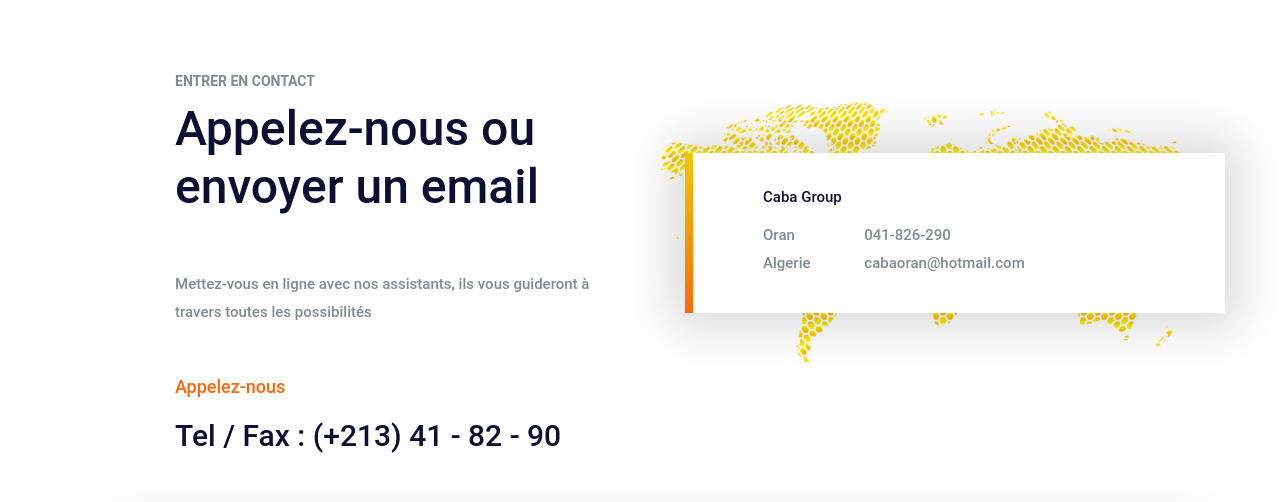
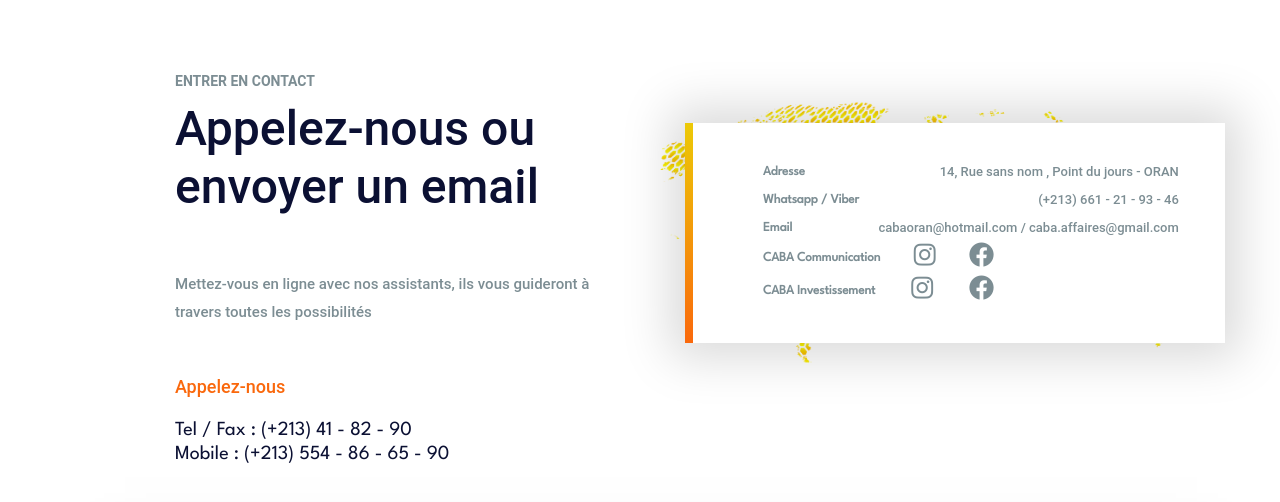
Before and after one commit to spetsz/caba, a plain HTML site: page index.html in a window 1280 px wide. Shown: the part 2060-2562 px from the top of the page. Drawn offline with nearby package versions, Linux system fonts and the light colour scheme.

Commit message:
contacts added

```diff
--- a/css/style.css
+++ b/css/style.css
@@ -1408,9 +1408,8 @@ i:before {
 }
 
 .touch_details h4 {
-  font-size: 30px;
+  font-size: 20px;
   color: #0b1033;
-  font-family: "Roboto", sans-serif;
   font-weight: 500;
 }
 
@@ -1461,7 +1460,7 @@ i:before {
 
 .bd-callout p {
   color: #7c8d93;
-  font-size: 15px;
+  font-size: 13px;
   font-family: "Roboto", sans-serif;
   font-weight: 500;
   line-height: 28px;
@@ -2448,3 +2447,27 @@ iframe{
   width: 100%;
   margin: 50px auto;
 }
+
+
+.contact_link{
+  text-decoration: none !important;
+  color: inherit;
+  outline: none;
+  padding: 0;
+  margin: 0;
+}
+
+.contact_link i {
+  font-size:  25px;
+}
+
+.fa-instagram:hover{
+  color : #d62976 !important
+}
+
+.bd-callout p{
+  width: 90%;
+  display: flex;
+  align-items: center;
+  justify-content: space-between;
+}
--- a/index.html
+++ b/index.html
@@ -16,6 +16,7 @@
         <link href="vendors/revolution/css/navigation.css" rel="stylesheet">
 
         <link href="vendors/owl-carousel/owl.carousel.min.css" rel="stylesheet">
+        <link rel="stylesheet" href="https://cdnjs.cloudflare.com/ajax/libs/font-awesome/6.4.0/css/all.min.css" integrity="sha512-iecdLmaskl7CVkqkXNQ/ZH/XLlvWZOJyj7Yy7tcenmpD1ypASozpmT/E0iPtmFIB46ZmdtAc9eNBvH0H/ZpiBw==" crossorigin="anonymous" referrerpolicy="no-referrer" />
 
         <link href="css/style.css" rel="stylesheet">
         <link href="css/responsive.css" rel="stylesheet">
@@ -183,16 +184,52 @@
                             </div>
                             <p>Mettez-vous en ligne avec nos assistants, ils vous guideront à travers toutes les possibilités</p>
                             <a><h5 style="color: #FA680C;">Appelez-nous</h5></a>
-                            <a href="#"><h4>Tel / Fax : (+213) 41 - 82 - 90</h4></a>
+                            <a><h4>Tel / Fax : (+213) 41 - 82 - 90</h4></a>
+                            <a><h4>Mobile : (+213) 554 - 86 - 65 - 90</h4></a>
                         </div>
                     </div>
                     <div class="col-lg-6">
                         <div class="world_map_inner">
                             <img class="img-fluid" src="./img/worldmap.png" alt="">
                             <div class="bd-callout">
-                                <h3>Caba Group</h3>
-                                <p>Oran <br /> Algerie</p>
-                                <h4><a href="#">041-826-290</a> <a href="#">cabaoran@hotmail.com</a></h4>
+                                <p><span style="font-weight: bolder;">Adresse</span>14, Rue sans nom , Point du jours - ORAN</p>
+                                <p><span style="font-weight: bolder;">Whatsapp / Viber</span>(+213) 661 - 21 - 93 - 46</p>
+                                <p> <span style="font-weight: bolder;">Email</span>cabaoran@hotmail.com / caba.affaires@gmail.com</p>
+
+                                <p style="width: 50%;">
+
+                                    <span style="font-weight: bolder;">CABA Communication</span>
+
+                                    <a class="contact_link" href="https://www.instagram.com/caba_designs/" target="_blank">
+                                        <i class="fa-brands fa-instagram"></i>
+                                    </a>
+
+                                    <a class="contact_link" href="https://www.facebook.com/people/CABA-Design/100087791501556/" target="_blank">
+                                        <i class="fa-brands fa-facebook"></i>
+                                    </a>
+
+
+
+                                </p>
+
+                                <p style="width: 50%;">
+
+                                    <span style="font-weight: bolder;">CABA  Investissement</span>
+
+
+                                        <a class="contact_link" href="https://www.instagram.com/cabainvest/" target="_blank">
+                                            <i class="fa-brands fa-instagram"></i>
+                                        </a>
+
+                                        <a class="contact_link" href="https://www.facebook.com/cabainvest" target="_blank">
+                                            <i class="fa-brands fa-facebook"></i>
+                                        </a>
+
+
+
+
+                                </p>
+
                             </div>
                         </div>
                     </div>
```
